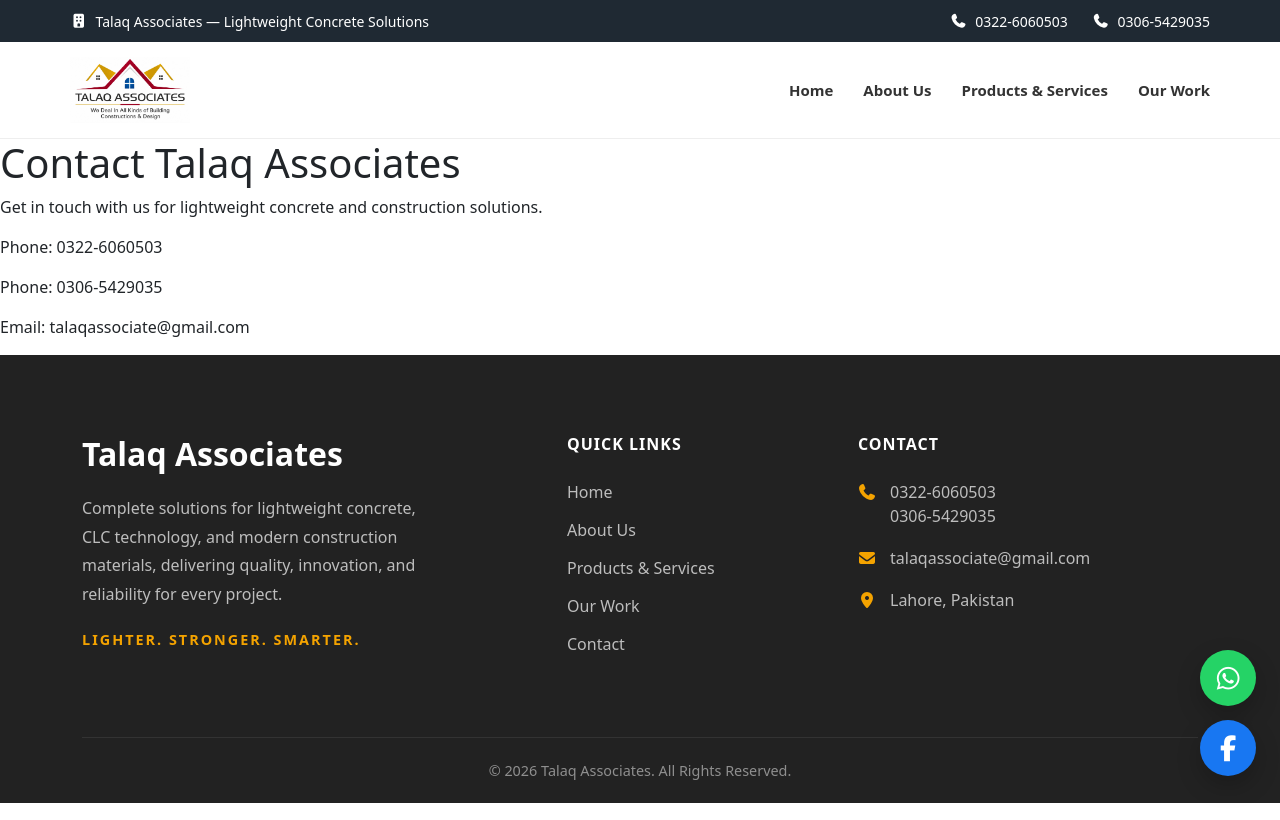
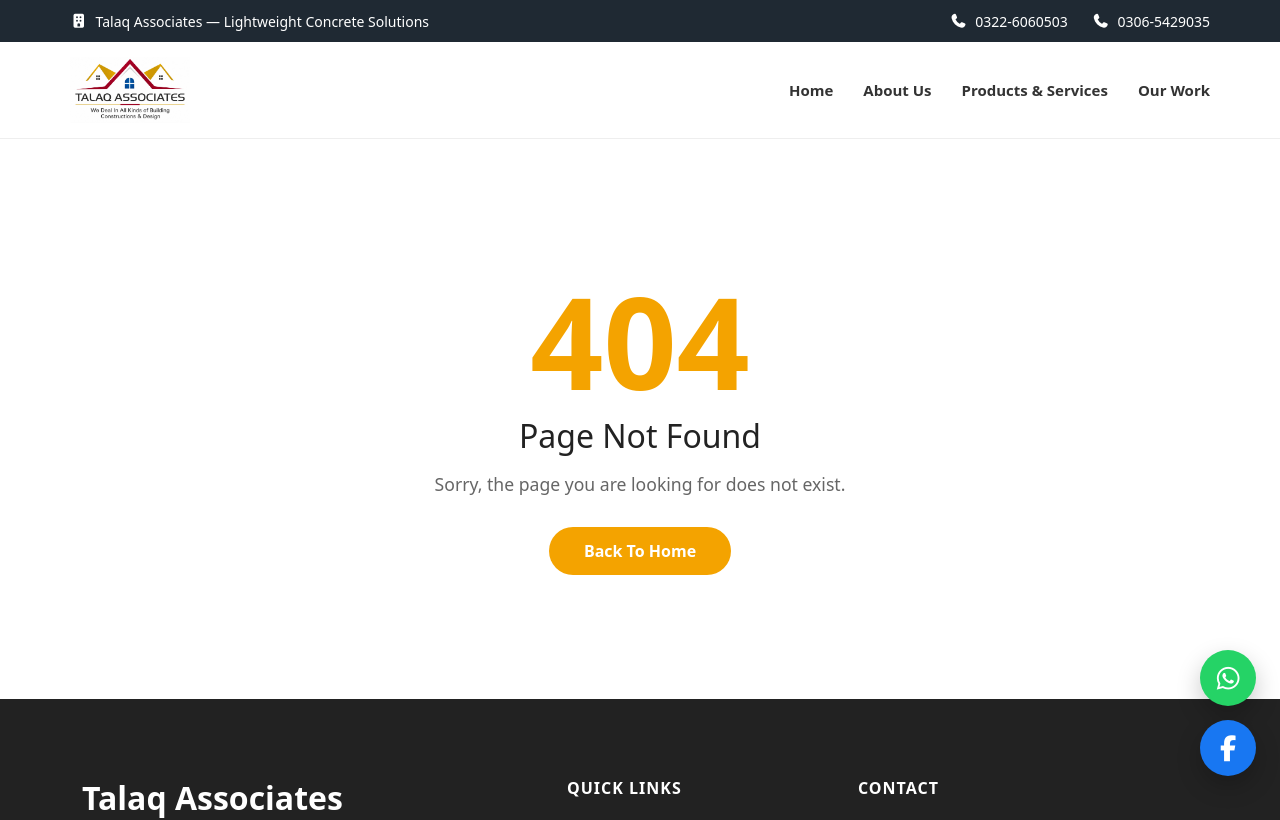
Before and after one commit to abdullahhaider214-hue/talaq-associates, a React (Vite) app: page /contact in a window 1280 px wide. Shown: the top 820 px of the page. Built offline with nearby package versions, Linux system fonts and the light colour scheme.

Commit message:
Add About page

```diff
--- a/src/App.jsx
+++ b/src/App.jsx
@@ -9,7 +9,7 @@
 import About from './Pages/About';
 import Products from './Pages/Products';
 import Projects from './Pages/Projects';
-import Contact from './Pages/Contact';
+import NotFound from "./Pages/NotFound";
 
 function App() {
   return (
@@ -24,7 +24,8 @@
         <Route path="/about" element={<About />} />
         <Route path="/products" element={<Products />} />
         <Route path="/projects" element={<Projects />} />
-        <Route path="/contact" element={<Contact />} />
+        <Route path="*" element={<NotFound />} />
+
       </Routes>
 
       <Footer />
--- a/src/Components/HomePage/ServicesPreview.jsx
+++ b/src/Components/HomePage/ServicesPreview.jsx
@@ -70,7 +70,7 @@
           {services.map((service, index) => (
             <div className="col-md-6 col-lg-4" key={index}>
               <NavLink
-                to="/services"
+                to="/products"
                 className="service-card-link"
               >
                 <div
--- /dev/null
+++ b/src/Pages/NotFound.css
@@ -0,0 +1,82 @@
+.not-found {
+
+    min-height:70vh;
+
+    display:flex;
+
+    align-items:center;
+
+    justify-content:center;
+
+    text-align:center;
+
+    padding:80px 0;
+
+}
+
+
+.not-found h1 {
+
+    font-size:8rem;
+
+    font-weight:800;
+
+    color:#f4a300;
+
+    margin:0;
+
+}
+
+
+.not-found h2 {
+
+    font-size:2rem;
+
+    color:#222;
+
+    margin-bottom:15px;
+
+}
+
+
+.not-found p {
+
+    color:#666;
+
+    font-size:1.1rem;
+
+    margin-bottom:30px;
+
+}
+
+
+
+.home-btn {
+
+    display:inline-block;
+
+    padding:12px 35px;
+
+    background:#f4a300;
+
+    color:white;
+
+    text-decoration:none;
+
+    border-radius:30px;
+
+    font-weight:600;
+
+    transition:.3s;
+
+}
+
+
+
+.home-btn:hover {
+
+    background:#d98f00;
+
+    color:white;
+
+}
--- /dev/null
+++ b/src/Pages/NotFound.jsx
@@ -0,0 +1,46 @@
+import { NavLink } from "react-router-dom";
+import "./NotFound.css";
+
+
+function NotFound() {
+
+  return (
+
+    <section className="not-found">
+
+      <div className="container">
+
+
+        <h1>
+          404
+        </h1>
+
+
+        <h2>
+          Page Not Found
+        </h2>
+
+
+        <p>
+          Sorry, the page you are looking for does not exist.
+        </p>
+
+
+        <NavLink
+          to="/"
+          className="home-btn"
+        >
+          Back To Home
+        </NavLink>
+
+
+      </div>
+
+    </section>
+
+  );
+
+}
+
+
+export default NotFound;
```
